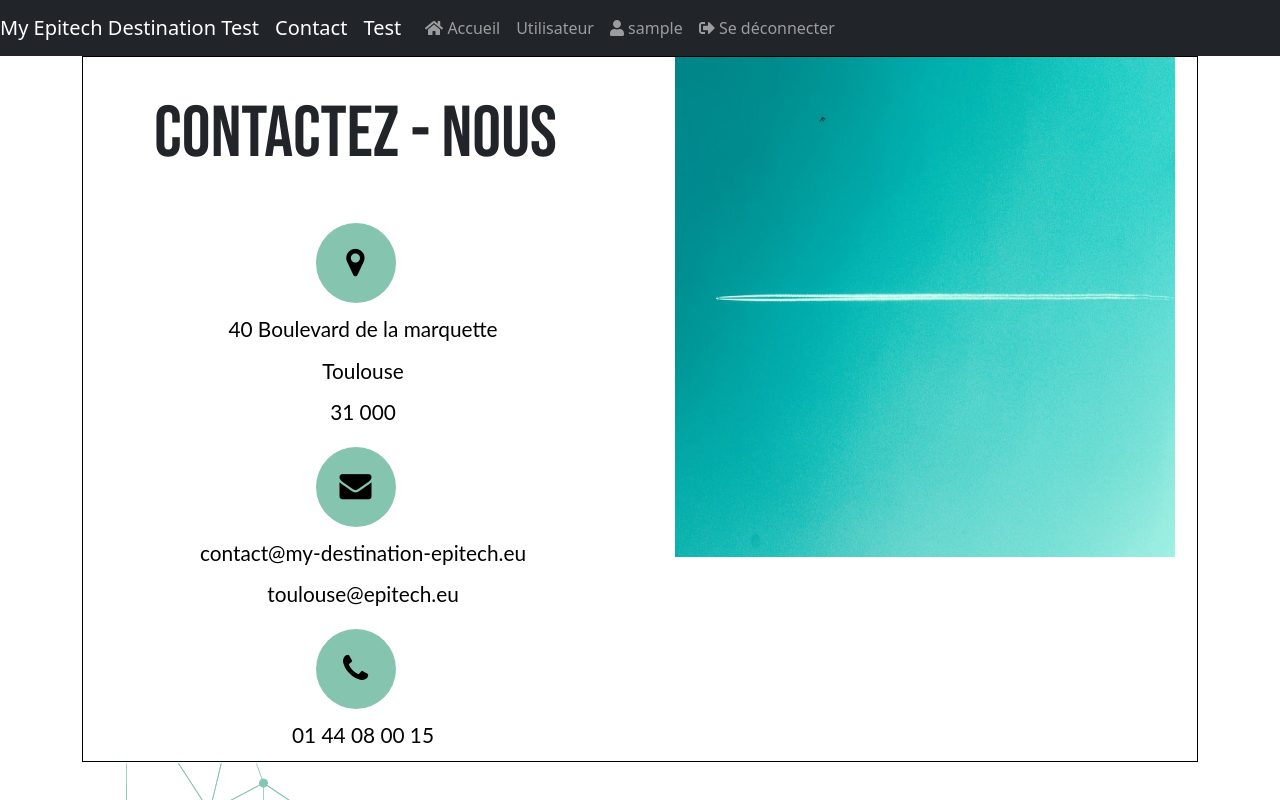
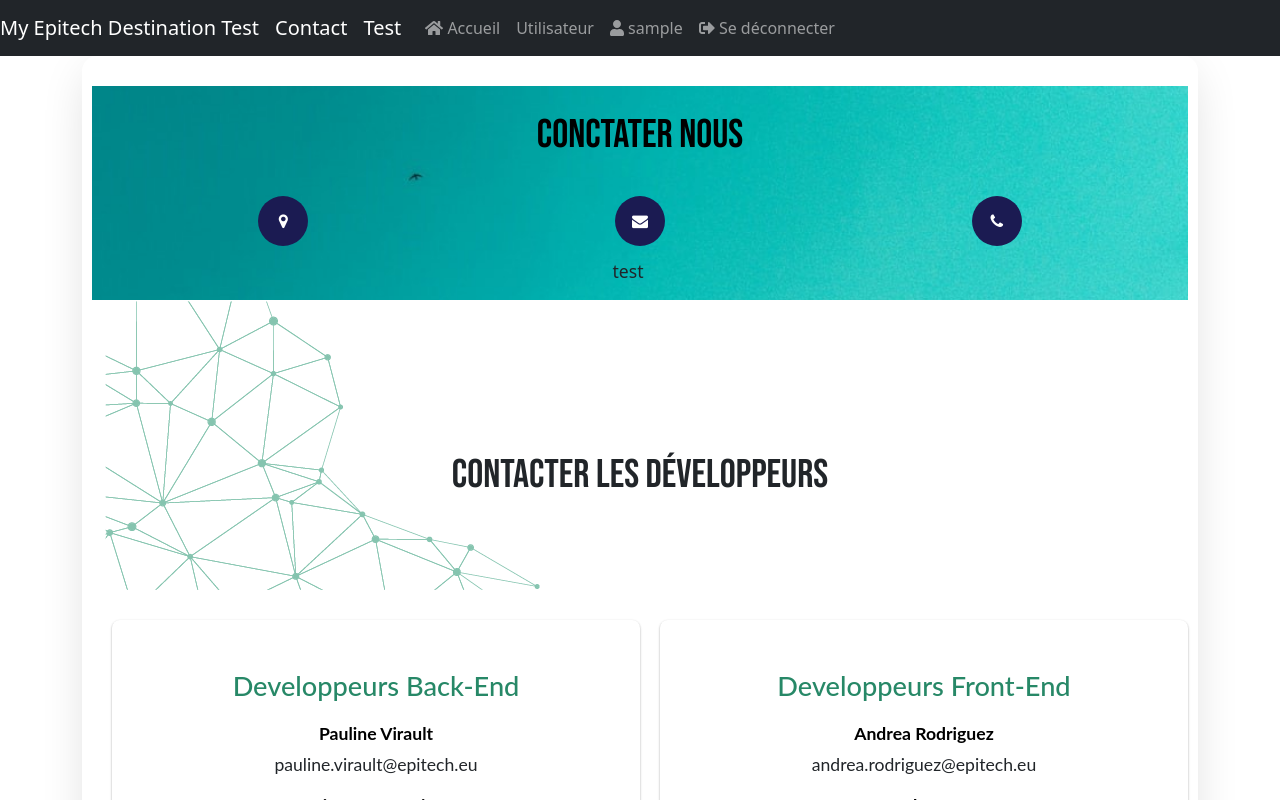
Before and after one commit to ViraultP/MyEpitechDestination, a Vue app in the folder Frontend/myepitechdestination-front/: page /contact in a window 1280 px wide. Shown: the top 800 px of the page. Built offline with nearby package versions, Linux system fonts and the light colour scheme; sample sign-in values are in the browser's storage.

Commit message:
Finish Registration and Contact

```diff
--- a/Frontend/myepitechdestination-front/src/components/Contact.vue
+++ b/Frontend/myepitechdestination-front/src/components/Contact.vue
@@ -1,12 +1,39 @@
 <template>
-    <div>
+    <div class="contact_container">
+        <div class="row all_contact">
+            <h1>Conctater Nous</h1>
+            <div class="row all_info">
+                <div class="col-md contact_infos">
 
-        <div class="header">
+                    <button id="show1"><i class="fa fa-map-marker fa-1x" aria-hidden="true"></i></button>
+                    <p class="menu1">40 Boulevard de la marquette, Toulouse 31 000</p>
+
+                </div>
+
+                <div class="col-md contact_infos">
+                    <button id="show2"><i class="fa fa-envelope fa-1x" aria-hidden="true"></i></button>
+                    <p class="menu2"><a href="mailto:toulouse@epitech.eu">contact@my-destination-epitech.eu</a></p>
+                    <p class="menu2"><a href="mailto:toulouse@epitech.eu">toulouse@epitech.eu</a></p>
+
+                </div>
+
+                <div class="col-md contact_infos">
+                    <button id="show3"><i class="fa fa-phone fa-1x" aria-hidden="true"></i></button>
+                    <p class="menu3">01 44 08 00 15</p>
+                </div>
+            </div>
+
+            <div class="row">
+                <p>test</p>
+            </div>
+        </div>
+
+        <!-- <div class="header">
             <div class="row">
                 <div class="col-md contact">
                     <h1>Contactez - Nous</h1>
                         <div class="col-md contact_infos">
-                            <button id="show1"><i class="fa fa-map-marker fa-2x" aria-hidden="true"></i></button>
+                            <button id="show1"><i class="fa fa-map-marker fa-1x" aria-hidden="true"></i></button>
 
                                 <p class="menu1">40 Boulevard de la marquette</p>
                                 <p class="menu1">Toulouse</p>
@@ -15,7 +42,7 @@
                         </div>
 
                     <div class="col-md contact_infos">
-                        <button id="show2"><i class="fa fa-envelope fa-2x" aria-hidden="true"></i></button>
+                        <button id="show2"><i class="fa fa-envelope fa-1x" aria-hidden="true"></i></button>
 
                             <p class="menu2"><a href="mailto:toulouse@epitech.eu">contact@my-destination-epitech.eu</a></p>
                             <p class="menu2"><a href="mailto:toulouse@epitech.eu">toulouse@epitech.eu</a></p>
@@ -23,7 +50,7 @@
                     </div>
 
                     <div class="col-md contact_infos">
-                    <button id="show3"><i class="fa fa-phone fa-2x" aria-hidden="true"></i></button>
+                    <button id="show3"><i class="fa fa-phone fa-1x" aria-hidden="true"></i></button>
                         <p class="menu3">01 44 08 00 15</p>
                     </div>
                 </div>
@@ -34,7 +61,7 @@
 
             </div>
 
-        </div>
+        </div> -->
 
         <div class="container contact_dev">
             <div class="contact_dev_image">
@@ -81,13 +108,13 @@ import $ from "jquery";
 $(document).ready ( function ()
 {
     $('#show1').click ( function () {
-    $('.menu1').toggle();
+    $('.menu1').slideDown();
     });
     $('#show2').click ( function () {
-    $('.menu2').toggle();
+    $('.menu2').slideDown();
     });
     $('#show3').click ( function () {
-    $('.menu3').toggle();
+    $('.menu3').slideDown();
     });
 });
 
@@ -95,66 +122,84 @@ $(document).ready ( function ()
 
 <style scoped>
 
-.contact img{
+.contact_container{
+     margin: 0 auto;
+    display: flex;
+    flex-direction: column;
+    justify-content: space-between;
+    align-items: center;
+    background-color: white;
+    padding: 30px 10px;
+    border-radius: 15px;
+    box-shadow: 0 10px 50px -10px #d6d6d6;
+}
+/* .contact img{
     size: cover;
     height: 500px;
     width: 500px;
 
-}
+} */
 /*  */
-.header{
-    text-align: center;
-    border: 1px solid black;
+
+.all_contact {
+    height: 100%;
+    width: 100%;
+    background-image: url('../assets/contact_plane.jpg');
+    background-size: cover;
+
 }
 
-
-/* Contactez - Nous */
-.contact h1{
+.all_contact h1{
     font-family: 'Bebas Neue', cursive;
+    font-size: 2.5em;
+    color: black;
+    margin: 25px 0;
     text-align: center;
 }
-
-.contact h1{
-    font-size: 4.5em;
-    margin : 35px 0;
+.all_info {
+    border: 1px solid transparent;
+    margin: 0 auto;
 }
 
-/* Boutton icon et informations contact */
+.contact_infos{
+    border: 1px solid transparent;
+    padding: 10px 0;
+}
 
-.contact_infos {
-    /* margin: 10px 0 80px 0; */
+.contact_infos button{
     display: block;
-    padding: 10px 0;
-
-}
-.contact_infos button{
-    height: 80px;
-    width: 80px;
+    margin: 0 auto;
+    height: 50px;
+    width: 50px;
     border-radius: 50%;
-    background-color: #85C4AF;
+    background-color: #1B1B52;
     border: none;
 }
 .contact_infos button:hover{
-    background-color: #97cebc;
+    background-color: #02737D;
 }
+
+.contact_infos .fa{
+    color: white;
+}
+
 .contact_infos p{
-    font-family: 'Lato';
-    font-size: 1.3em;
-    margin: 10px 0 0 15px;
-    color: #85C4AF;
-    text-align: justify;
+    border: 1px solid transparent;
+    font-size: 1.1em;
+    /* background-color: transparent; */
+    border-radius: 10px;
+    padding: 10px;
+    /* box-shadow: 0 10px 50px -10px #d6d6d6; */
+}
 
-}
-.contact_infos p, a{
+.contact_infos a{
     text-decoration: none;
     color: black;
-    text-align: center;
-
 }
 
-/* .menu1, .menu2, .menu3{
-    display: none;
-} */
+.menu1, .menu2, .menu3{
+    display: none;;
+}
 
 /* ********************************* */
 
@@ -166,7 +211,7 @@ $(document).ready ( function ()
 
 .contact_dev_image{
     position: absolute;
-    z-index: -1;
+
 }
 
 .contact_dev_title {
@@ -176,7 +221,7 @@ $(document).ready ( function ()
 }
 .contact_dev_title h1{
      font-family: 'Bebas Neue', cursive;
-     font-size: 3.2em;
+      font-size: 2.5em;
 }
 
 /* ********************************* */
@@ -199,7 +244,7 @@ $(document).ready ( function ()
 
 
 .box h1{
-     font-size: 2.2em;
+     font-size: 1.7em;
      text-align: center;
      color: #278867;
      margin-bottom: 20px;
@@ -207,11 +252,16 @@ $(document).ready ( function ()
 
 .box h4, p{
     text-align: center;
+    font-size: 1.1em;
 }
 
 .box a{
     text-decoration: none;
     font-weight: bold;
+    color: black;
+}
+
+.box a:hover{
     color: #85C4AF;
 }
 
--- a/Frontend/myepitechdestination-front/src/components/Home.vue
+++ b/Frontend/myepitechdestination-front/src/components/Home.vue
@@ -4,6 +4,7 @@
       <p>Components Home.vu</p>
       <h3>{{ content }}</h3>
     </header>
+    <router-link to="contact" class="nav-item r-item">Contact</router-link>
   </div>
 </template>
 
--- a/Frontend/myepitechdestination-front/src/components/Test.vue
+++ b/Frontend/myepitechdestination-front/src/components/Test.vue
@@ -1,27 +1,7 @@
 <template>
     <div>
     <!--  -->
-        <section id="login">
-            <div class="container">
-                <div class="row">
-                    <div class="col-md d-none d-lg-block">
-                        <img src="../assets/image-register-write2.jpg" alt="register illustration">
-                    </div>
-                    <div class="col-md">
-                        <div>
-                            <h3>Créer son compte</h3>
-                        </div>
-                        <form action="#" method="post">
-                            <input type="text" name="name" placeholder="Entrer votre nom"/>
-                            <input type="text" name="name" placeholder="Entrer votre email"/>
-                            <input type="text" name="password" placeholder="Entrer votre mot de passe"/>
-                            <input type="text" name="password" placeholder="Confirmer votre mot de passe"/>
-                            <button type="submit">Envoyer</button>
-                        </form>
-                    </div>
-                 </div>
-            </div>
-        </section>
+
     </div>
 </template>
 
@@ -29,96 +9,14 @@
 export default {
     name: 'Test',
 }
-import $ from "jquery";
+// import $ from "jquery";
 
-$(document).ready ( function ()
-{
-    $('#show').click ( function () {
-    $('.menu').toggle("slide");
-    });
-});
+
+
 
 </script>
 
 <style scoped>
 
-section img{
-
-    width: 100%;
-    height: auto;
-    z-index: -1;
-}
-
-section h1{
-    position: absolute;
-}
-
-section #contact{
-    padding: 100px 0;
-}
-
-section .container{
-    max-width: 1900px;
-    margin: 0 auto;
-    display: flex;
-    flex-direction: column;
-    justify-content: space-between;
-    align-items: center;
-    background-color: white;
-    padding: 30px 10px;
-    border-radius: 15px;
-    box-shadow: 0 10px 50px -10px #d6d6d6
-}
-
-section .container h3{
-    font-family:'Bebas Neue', cursive;
-    font-size: 2em;
-    text-align: center;
-
-}
-
-section .container form {
-    display: flex;
-    flex-wrap: wrap;
-    justify-content: space-between;
-    max-width: 600px;
-    border: 1px solid red;
-}
-
-section .container form input{
-    width: 87%;
-    margin: 10px 0;
-    padding: 10px;
-    box-sizing: border-box;
-    border: none;
-    outline: none;
-    border-bottom: 2px solid #e4e4ec;
-    transition: 0.2s;
-    margin-bottom: 60px;
-}
-
-section .container form input:hover{
-    border-bottom: 2px solid #85C4AF;
-}
-
-section .container form button{
-    width: 190px;
-    height: 50px;
-    border-radius: 8px;
-    border: none;
-    background-color: #85C4AF;
-    color: white;
-    font-weight: bold;
-    font-size: 1.2em;
-    cursor: pointer;
-    outline: none;
-    margin: 0 auto;
-}
-
-section .container form button:hover{
-    border: 2px solid #85C4AF;
-    background-color: transparent;
-    color: #85C4AF;
-}
 
 </style>
--- a/Frontend/myepitechdestination-front/src/views/Home.vue
+++ b/Frontend/myepitechdestination-front/src/views/Home.vue
@@ -2,6 +2,7 @@
   <div class="home">
     <img alt="Vue logo" src="../assets/logo.png">
     <HelloWorld msg="Welcome to Your Vue.js App"/>
+    <Contact />
   </div>
 </template>
 
```
